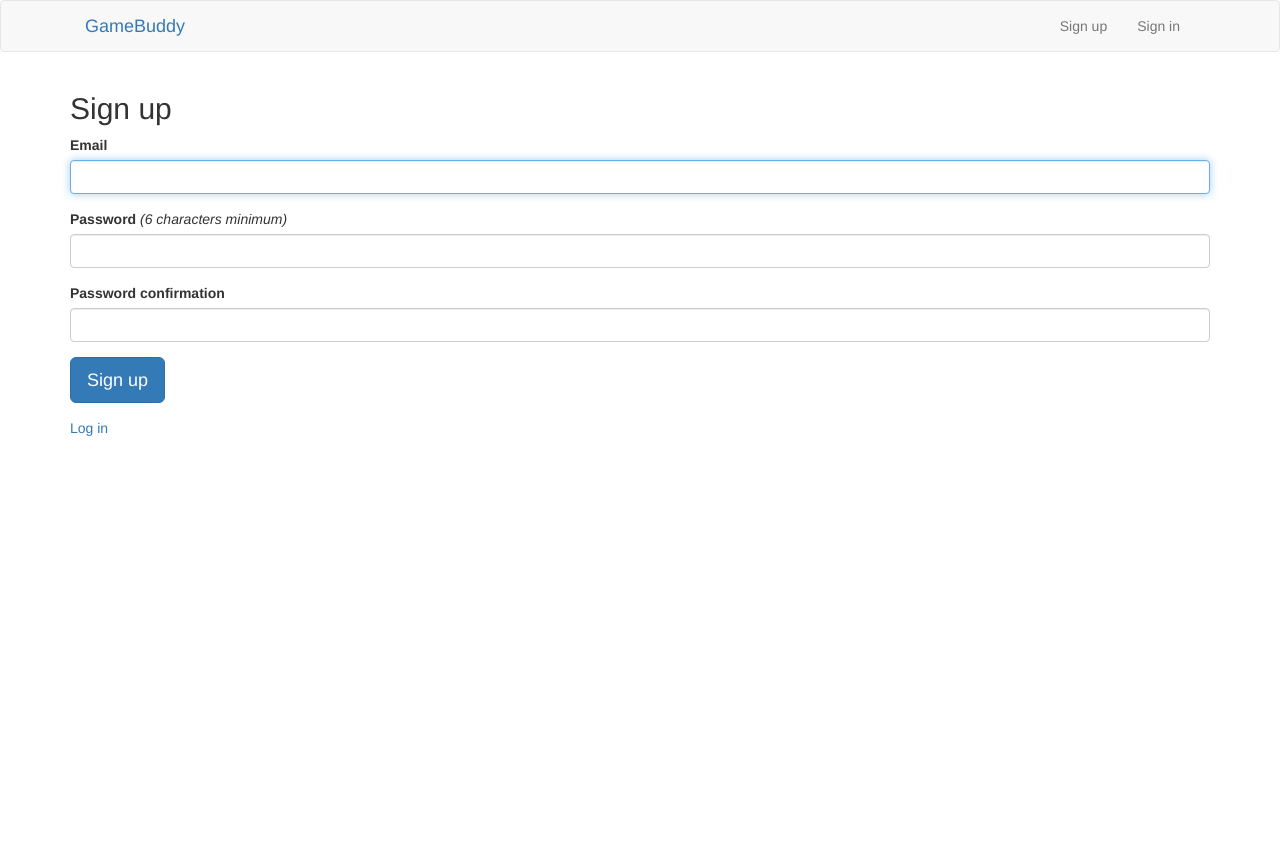
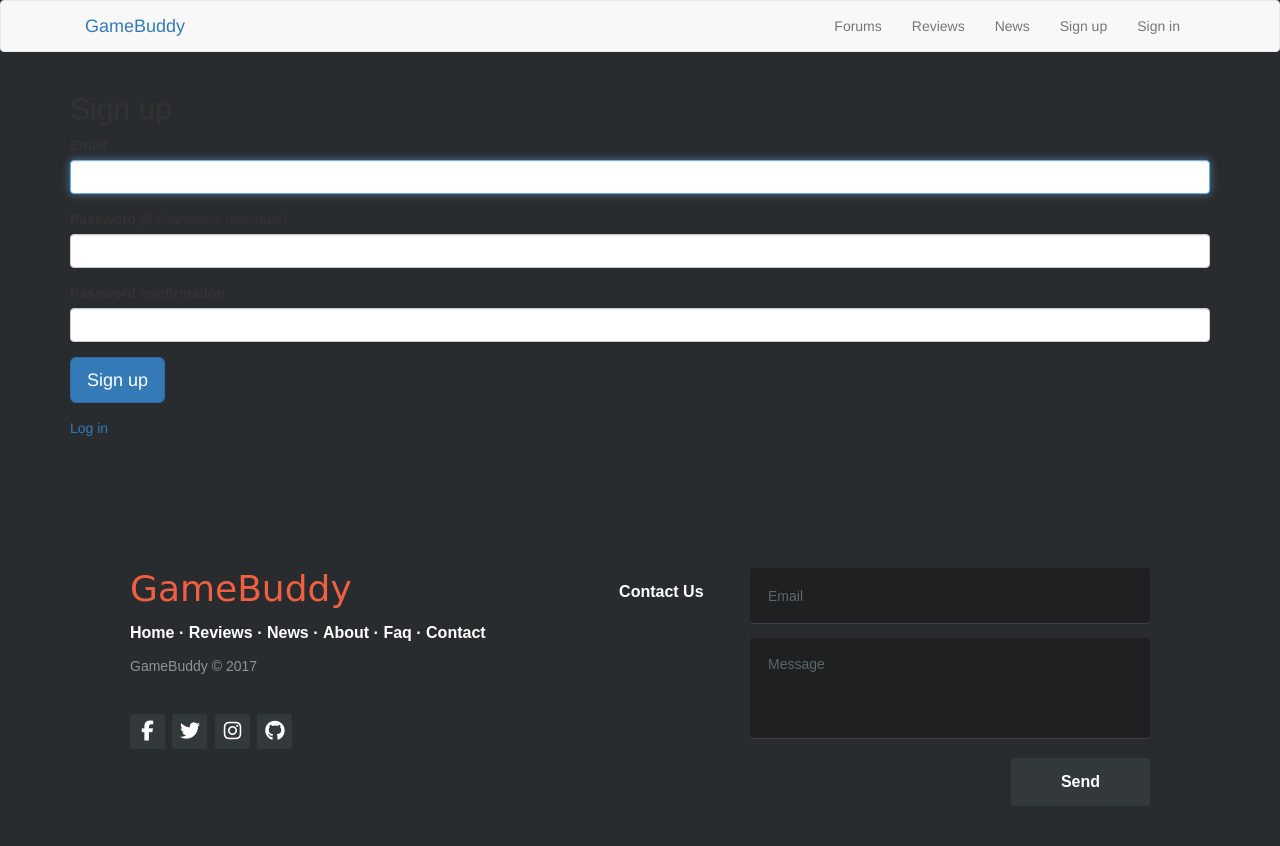
Before and after one commit to vamuigua/GameBuddy, a Rails app: page /users/sign_up in a window 1280 px wide. Before the commit the page ends 436 px from the top, so only its background shows below. Run offline with Rails 7, Linux system fonts and the light colour scheme; style sheets or scripts are compiled from the project's sources; some libraries are stand-ins or nearby versions.

Commit message:
Added styling to site

```diff
--- /dev/null
+++ b/app/assets/stylesheets/_footer.css.scss
@@ -0,0 +1,191 @@
+.footer-distributed {
+    background-color: #292c2f;
+    box-shadow: 0 1px 1px 0 rgba(0, 0, 0, 0.12);
+    box-sizing: border-box;
+    width: 100%;
+    font: bold 16px sans-serif;
+    text-align: left;
+    padding: 50px 60px 40px;
+    margin-top: 80px;
+    overflow: hidden;
+}
+
+/* Footer left */
+
+.footer-distributed .footer-left {
+    float: left;
+}
+
+/* The company logo */
+
+.footer-distributed h3 {
+    color: #ffffff;
+    font: normal 36px 'Cookie', cursive;
+    margin: 0 0 10px;
+}
+
+.footer-distributed h3 span {
+    color: #5383d3;
+}
+
+/* Footer links */
+
+.footer-distributed .footer-links {
+    color: #ffffff;
+    margin: 0 0 10px;
+    padding: 0;
+}
+
+.footer-distributed .footer-links a {
+    display: inline-block;
+    line-height: 1.8;
+    text-decoration: none;
+    color: inherit;
+}
+
+.footer-distributed .footer-company-name {
+    color: #8f9296;
+    font-size: 14px;
+    font-weight: normal;
+    margin: 0;
+}
+
+/* Footer social icons */
+
+.footer-distributed .footer-icons {
+    margin-top: 40px;
+}
+
+.footer-distributed .footer-icons a {
+    display: inline-block;
+    width: 35px;
+    height: 35px;
+    cursor: pointer;
+    background-color: #33383b;
+    border-radius: 2px;
+    font-size: 20px;
+    color: #ffffff;
+    text-align: center;
+    line-height: 35px;
+    margin-right: 3px;
+    margin-bottom: 5px;
+}
+
+/* Footer Right */
+
+.footer-distributed .footer-right {
+    float: right;
+}
+
+.footer-distributed .footer-right p {
+    display: inline-block;
+    vertical-align: top;
+    margin: 15px 42px 0 0;
+    color: #ffffff;
+}
+
+/* The contact form */
+
+.footer-distributed form {
+    display: inline-block;
+}
+
+.footer-distributed form input,
+.footer-distributed form textarea {
+    display: block;
+    border-radius: 3px;
+    box-sizing: border-box;
+    background-color: #1f2022;
+    box-shadow: 0 1px 0 0 rgba(255, 255, 255, 0.1);
+    border: none;
+    resize: none;
+    font: inherit;
+    font-size: 14px;
+    font-weight: normal;
+    color: #d1d2d2;
+    width: 400px;
+    padding: 18px;
+}
+
+.footer-distributed ::-webkit-input-placeholder {
+    color: #5c666b;
+}
+
+.footer-distributed ::-moz-placeholder {
+    color: #5c666b;
+    opacity: 1;
+}
+
+.footer-distributed :-ms-input-placeholder {
+    color: #5c666b;
+}
+
+.footer-distributed form input {
+    height: 55px;
+    margin-bottom: 15px;
+}
+
+.footer-distributed form textarea {
+    height: 100px;
+    margin-bottom: 20px;
+}
+
+.footer-distributed form button {
+    border-radius: 3px;
+    background-color: #33383b;
+    color: #ffffff;
+    border: 0;
+    padding: 15px 50px;
+    font-weight: bold;
+    float: right;
+}
+
+/* If you don't want the footer to be responsive, remove these media queries */
+
+@media (max-width: 1000px) {
+    .footer-distributed {
+        font: bold 14px sans-serif;
+    }
+
+    .footer-distributed .footer-company-name {
+        font-size: 12px;
+    }
+
+    .footer-distributed form input,
+    .footer-distributed form textarea {
+        width: 250px;
+    }
+
+    .footer-distributed form button {
+        padding: 10px 35px;
+    }
+}
+
+@media (max-width: 800px) {
+    .footer-distributed {
+        padding: 30px;
+    }
+
+    .footer-distributed .footer-left,
+    .footer-distributed .footer-right {
+        float: none;
+        max-width: 300px;
+        margin: 0 auto;
+    }
+
+    .footer-distributed .footer-left {
+        margin-bottom: 40px;
+    }
+
+    .footer-distributed form {
+        margin-top: 30px;
+    }
+
+    .footer-distributed form {
+        display: block;
+    }
+
+    .footer-distributed form button {
+        float: none;
+    }
+}
--- a/app/assets/stylesheets/application.scss
+++ b/app/assets/stylesheets/application.scss
@@ -15,3 +15,8 @@
  */
 @import "bootstrap-sprockets";
 @import "bootstrap";
+@import "footer";
+
+body {
+    background-color: #292c2f;
+}
--- a/app/assets/stylesheets/reviews.scss
+++ b/app/assets/stylesheets/reviews.scss
@@ -1,3 +1,23 @@
 // Place all the styles related to the Reviews controller here.
 // They will automatically be included in application.css.
 // You can use Sass (SCSS) here: http://sass-lang.com/
+
+.my-reviews {
+    border: 2px solid #F05F40;
+    border-radius: 5px;
+    padding: 20px 20px;
+    margin: 10px 10px;
+    background-color: white;
+}
+
+.other-review {
+    border: 2px solid #F05F40;
+    border-radius: 5px;
+    padding: 20px 20px;
+    margin: 10px 10px;
+    background-color: white;
+
+    h1 {
+        color: #F05F40;
+    }
+}
--- a/app/views/layouts/application.html.erb
+++ b/app/views/layouts/application.html.erb
@@ -5,6 +5,7 @@
 		<%= csrf_meta_tags %>
 		<%= stylesheet_link_tag    'application', media: 'all', 'data-turbolinks-track': 'reload' %>
 		<%= javascript_include_tag 'application', 'data-turbolinks-track': 'reload' %>
+		<script src="https://use.fontawesome.com/16181c0ef9.js"></script>
 	</head>
 	<body>
 		<header class="navbar navbar-default" role="navigation">
@@ -23,6 +24,9 @@
 						</ul>
 						<%else%>
 						<ul class="nav navbar-nav pull-right">
+							<li><%= link_to 'Forums', forums_path %></li>
+							<li><%= link_to 'Reviews', reviews_path %></li>
+							<li><%= link_to 'News', news_index_path %></li>
 							<li><%= link_to 'Sign up', new_user_registration_path %></li>
 							<li><%= link_to 'Sign in', new_user_session_path %></li>
 						</ul>
@@ -38,6 +42,40 @@
 			<%= content_tag(:div, msg, class:"alert alert-#{name}") %>
 			<% end %>
 			<%= yield %>
+			<!--FOOTER-->
+			<footer class="footer-distributed">
+				<div class="footer-left">
+					<h3 style="color: #F05F40">GameBuddy</h3>
+					<p class="footer-links">
+						<a href="#">Home</a>
+						·
+						<a href="#">Reviews</a>
+						·
+						<a href="#">News</a>
+						·
+						<a href="#">About</a>
+						·
+						<a href="#">Faq</a>
+						·
+						<a href="#">Contact</a>
+					</p>
+					<p class="footer-company-name">GameBuddy &copy; 2017</p>
+					<div class="footer-icons">
+						<a href="#"><i class="fa fa-facebook"></i></a>
+						<a href="#"><i class="fa fa-twitter"></i></a>
+						<a href="#"><i class="fa fa-instagram"></i></a>
+						<a href="#"><i class="fa fa-github"></i></a>
+					</div>
+				</div>
+				<div class="footer-right">
+					<p>Contact Us</p>
+					<form action="#" method="post">
+						<input type="text" name="email" placeholder="Email" />
+						<textarea name="message" placeholder="Message"></textarea>
+						<button>Send</button>
+					</form>
+				</div>
+			</footer>
 		</div>
 	</body>
 </html>
```
Also changed, not shown: app/views/forums/index.html.erb (+5 -2 lines), app/views/reviews/index.html.erb (+28 -20 lines), app/views/reviews/show.html.erb (+15 -30 lines).
